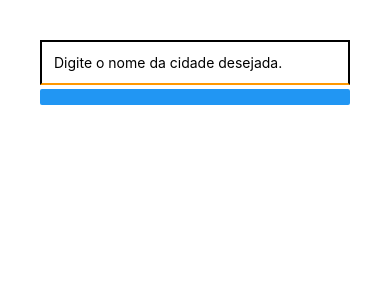
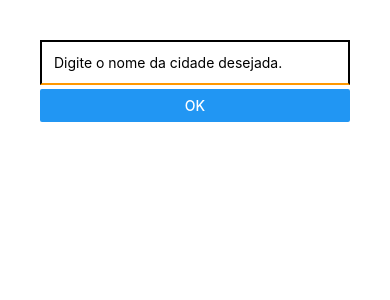
Before and after one commit to celaskane/2022_pdm_atv04, a React Native app: screen / in a window 390 px wide. Shown: the top 300 px of the page. Built offline with nearby package versions, Linux system fonts and the light colour scheme.

Commit message:
Consumo do Web Service
Consumindo o WS com a API fetch

```diff
--- a/App.js
+++ b/App.js
@@ -29,9 +29,17 @@ export default function App() {
           value={cidade}
           onChangeText={capturarCidade}
         />
-        <Button/>
+        <Button
+          title='OK'
+          onPress={obterPrevisoes}
+        />
       </View>
-      <FlatList/>
+      <FlatList
+        data={previsoes}
+        renderItem={p => (
+          <Text>{JSON.stringify(p)}</Text>
+        )}
+      />
     </View>
   );
 }
```
